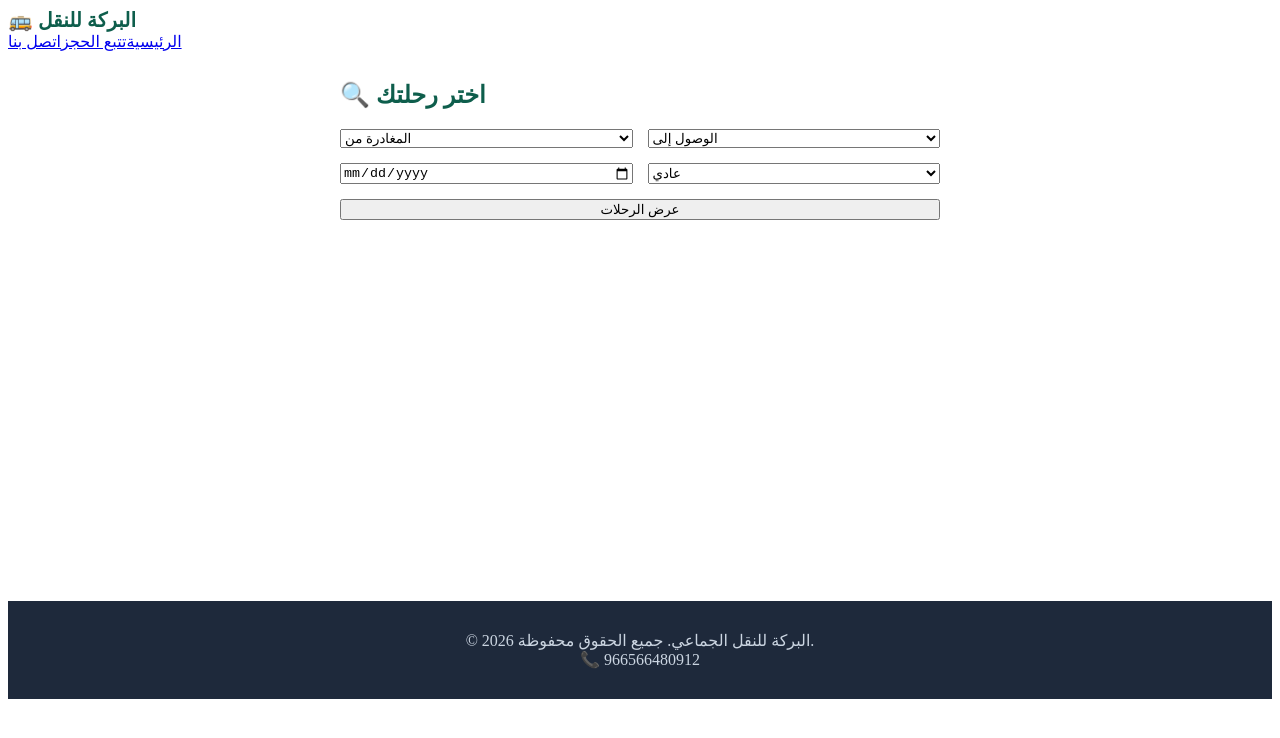
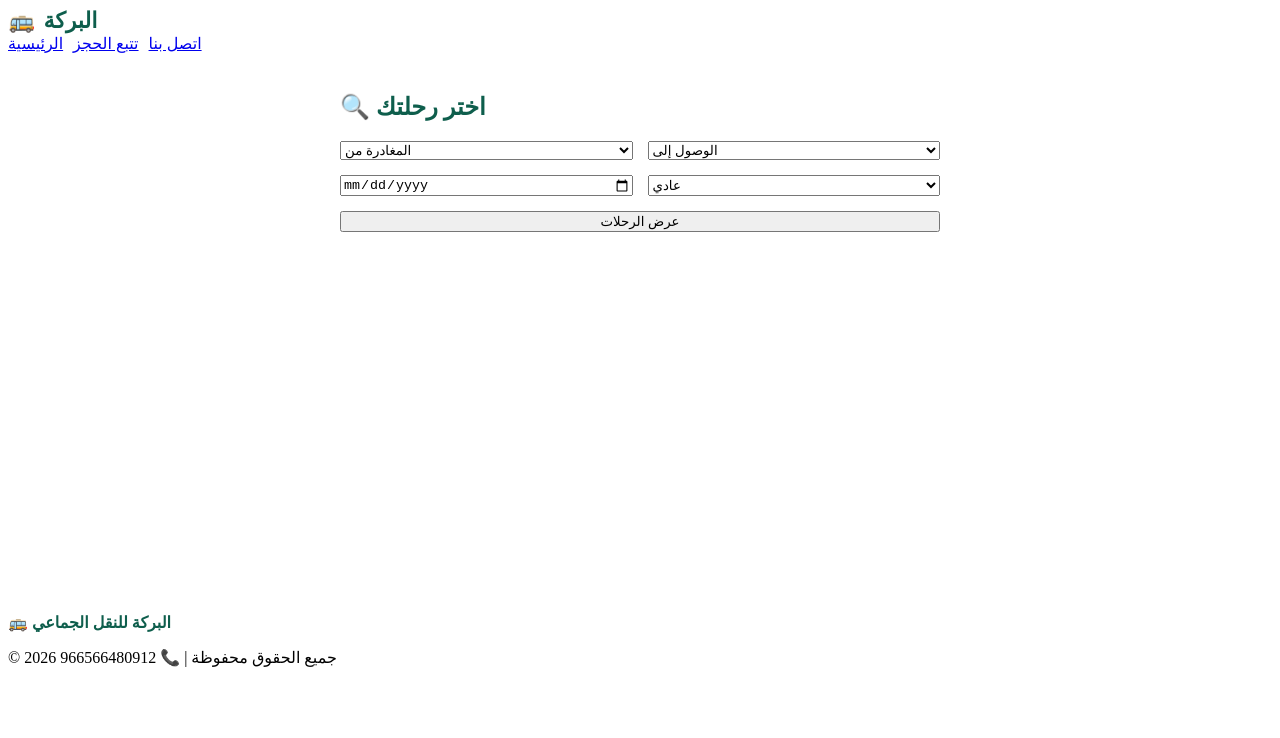
Before and after one commit to alialshatir2-oss/albarka-web, a Next.js app: page / in a window 1280 px wide. Shown: the top 738 px of the page. Built offline with nearby package versions, Linux system fonts and the light colour scheme.

Commit message:
موقع احترافي كامل - خلفية بيضاء وتصميم جذاب

```diff
--- a/components/Layout.js
+++ b/components/Layout.js
@@ -1,17 +1,18 @@
 import { useRouter } from 'next/router'
 import Link from 'next/link'
 
-export default function Layout({ children, showBack = false }) {
+export default function Layout({ children, showBack = false, activeStep = 0 }) {
   const router = useRouter()
+  const steps = ['🔍 البحث', '🚌 الرحلات', '👤 البيانات', '✅ تأكيد']
 
   return (
     <>
       <nav className="navbar">
         <div className="container">
-          <Link href="/" style={{ fontWeight: 'bold', fontSize: '20px', color: '#0e5e4c', textDecoration: 'none' }}>
-            🚌 البركة للنقل
+          <Link href="/" style={{ display: 'flex', alignItems: 'center', gap: '8px', fontWeight: 'bold', fontSize: '22px', color: '#0e5e4c', textDecoration: 'none' }}>
+            <span>🚌</span> البركة
           </Link>
-          <div>
+          <div style={{ display: 'flex', gap: '10px' }}>
             <Link href="/">الرئيسية</Link>
             <Link href="/track">تتبع الحجز</Link>
             <Link href="/contact">اتصل بنا</Link>
@@ -19,18 +20,27 @@ export default function Layout({ children, showBack = false }) {
         </div>
       </nav>
 
-      <div className="container" style={{ marginTop: '30px', marginBottom: '30px', minHeight: '60vh' }}>
+      <div className="container" style={{ marginTop: '40px', marginBottom: '40px', minHeight: '60vh' }}>
         {showBack && (
           <button onClick={() => router.back()} className="back-btn">
             ⬅️ رجوع
           </button>
         )}
+        {activeStep > 0 && (
+          <div className="steps">
+            {steps.map((s, i) => (
+              <span key={i} className={`step ${i + 1 === activeStep ? 'active' : ''}`}>{s}</span>
+            ))}
+          </div>
+        )}
         {children}
       </div>
 
-      <footer style={{ textAlign: 'center', padding: '30px', background: '#1e293b', color: '#cbd5e1', marginTop: '40px' }}>
-        © 2026 البركة للنقل الجماعي. جميع الحقوق محفوظة.
-        <br/>📞 966566480912
+      <footer>
+        <div className="container">
+          <p style={{ fontWeight: 'bold', color: '#0e5e4c', marginBottom: '5px' }}>🚌 البركة للنقل الجماعي</p>
+          <p>© 2026 جميع الحقوق محفوظة | 📞 966566480912</p>
+        </div>
       </footer>
     </>
   )
--- a/styles/global.css
+++ b/styles/global.css
@@ -1,141 +1,110 @@
 /* styles/global.css */
 @import url('https://fonts.googleapis.com/css2?family=Cairo:wght@400;600;700&display=swap');
 
-* {
-  box-sizing: border-box;
-  margin: 0;
-  padding: 0;
+:root {
+  --primary: #0e5e4c;
+  --primary-light: #0f6e5a;
+  --primary-dark: #094639;
+  --accent: #f39c12;
+  --text: #1e293b;
+  --text-light: #64748b;
+  --bg: #ffffff;
+  --border: #e2e8f0;
+  --shadow: 0 4px 20px rgba(0,0,0,0.04);
 }
+
+* { box-sizing: border-box; margin: 0; padding: 0; }
 
 body {
   font-family: 'Cairo', sans-serif;
-  background: #f0f4f8;
+  background: var(--bg);
   direction: rtl;
-  color: #1e293b;
-  line-height: 1.6;
+  color: var(--text);
+  line-height: 1.7;
+  -webkit-font-smoothing: antialiased;
 }
 
-.container {
-  max-width: 1100px;
-  margin: 0 auto;
-  padding: 0 20px;
-}
+.container { max-width: 1150px; margin: 0 auto; padding: 0 20px; }
 
 /* الأزرار */
 .btn {
-  display: inline-block;
+  display: inline-flex; align-items: center; justify-content: center; gap: 8px;
   padding: 14px 28px;
-  background: #0e5e4c;
-  color: white;
-  border: none;
-  border-radius: 10px;
-  font-size: 16px;
-  font-weight: 600;
-  cursor: pointer;
-  transition: all 0.3s ease;
-  text-decoration: none;
+  background: linear-gradient(135deg, var(--primary), var(--primary-light));
+  color: white; border: none; border-radius: 12px;
+  font-size: 16px; font-weight: 600; cursor: pointer;
+  transition: all 0.3s ease; text-decoration: none;
   box-shadow: 0 4px 15px rgba(14,94,76,0.2);
 }
 .btn:hover {
-  background: #0a4a3c;
+  background: linear-gradient(135deg, var(--primary-dark), var(--primary));
   transform: translateY(-2px);
-  box-shadow: 0 6px 20px rgba(14,94,76,0.3);
+  box-shadow: 0 8px 25px rgba(14,94,76,0.3);
 }
 .btn-outline {
-  background: transparent;
-  border: 2px solid #0e5e4c;
-  color: #0e5e4c;
-  box-shadow: none;
+  background: transparent; border: 2px solid var(--primary); color: var(--primary); box-shadow: none;
 }
-.btn-outline:hover {
-  background: #0e5e4c;
-  color: white;
-}
+.btn-outline:hover { background: var(--primary); color: white; }
 
 /* البطاقات */
 .card {
-  background: white;
-  border-radius: 16px;
-  box-shadow: 0 8px 30px rgba(0,0,0,0.05);
-  padding: 25px;
-  margin-bottom: 20px;
-  transition: box-shadow 0.3s;
+  background: white; border-radius: 16px;
+  box-shadow: var(--shadow); padding: 30px; margin-bottom: 24px;
+  border: 1px solid var(--border); transition: all 0.3s ease;
 }
-.card:hover {
-  box-shadow: 0 12px 40px rgba(0,0,0,0.08);
+.card:hover { box-shadow: 0 8px 30px rgba(0,0,0,0.06); }
+
+/* حقول الإدخال */
+input, select, textarea {
+  width: 100%; padding: 14px 18px;
+  border: 2px solid var(--border); border-radius: 12px;
+  font-size: 16px; font-family: 'Cairo', sans-serif;
+  margin-bottom: 16px; transition: all 0.3s ease;
+  background: #f8fafc;
 }
-
-/* النماذج */
-input, select, textarea {
-  width: 100%;
-  padding: 14px 18px;
-  border: 2px solid #e2e8f0;
-  border-radius: 10px;
-  font-size: 16px;
-  font-family: 'Cairo', sans-serif;
-  margin-bottom: 15px;
-  transition: border-color 0.3s;
-}
-input:focus, select:focus, textarea:focus {
-  border-color: #0e5e4c;
-  outline: none;
-}
+input:focus, select:focus { border-color: var(--primary); background: white; outline: none; }
 
 /* الجداول */
-table {
-  width: 100%;
-  border-collapse: collapse;
+table { width: 100%; border-collapse: collapse; }
+th {
+  background: var(--primary); color: white; padding: 14px; text-align: center; font-weight: 600;
+  background: linear-gradient(135deg, var(--primary), var(--primary-light));
 }
-th, td {
-  padding: 14px;
-  text-align: center;
-  border-bottom: 1px solid #e2e8f0;
-}
-th {
-  background: #0e5e4c;
-  color: white;
-  font-weight: 600;
-}
+td { padding: 14px; text-align: center; border-bottom: 1px solid var(--border); }
 
 /* شريط التنقل */
 .navbar {
-  background: white;
-  box-shadow: 0 2px 15px rgba(0,0,0,0.04);
-  padding: 15px 0;
-  position: sticky;
-  top: 0;
-  z-index: 100;
+  background: rgba(255,255,255,0.95); backdrop-filter: blur(10px);
+  box-shadow: 0 1px 10px rgba(0,0,0,0.04); padding: 15px 0;
+  position: sticky; top: 0; z-index: 100;
 }
-.navbar .container {
-  display: flex;
-  justify-content: space-between;
-  align-items: center;
+.navbar .container { display: flex; justify-content: space-between; align-items: center; }
+.navbar a {
+  color: var(--text); text-decoration: none; margin-left: 30px; font-weight: 600;
+  transition: color 0.3s; font-size: 15px;
 }
-.navbar a {
-  color: #1e293b;
-  text-decoration: none;
-  margin-left: 25px;
-  font-weight: 600;
-  transition: color 0.3s;
-}
-.navbar a:hover {
-  color: #0e5e4c;
-}
+.navbar a:hover { color: var(--primary); }
 
 /* زر الرجوع */
 .back-btn {
-  background: none;
-  border: none;
-  color: #0e5e4c;
-  font-size: 16px;
-  font-weight: 600;
-  cursor: pointer;
-  display: inline-flex;
-  align-items: center;
-  gap: 5px;
-  margin-bottom: 15px;
+  background: none; border: none; color: var(--primary); font-size: 16px;
+  font-weight: 600; cursor: pointer; display: inline-flex; align-items: center;
+  gap: 6px; margin-bottom: 20px; transition: color 0.3s;
+}
+.back-btn:hover { color: var(--primary-dark); }
+
+/* الخطوات */
+.steps { display: flex; justify-content: center; gap: 15px; margin-bottom: 30px; flex-wrap: wrap; }
+.step {
+  padding: 10px 20px; border-radius: 25px; font-size: 14px; font-weight: 600;
+  background: #f1f5f9; color: var(--text-light);
+}
+.step.active { background: var(--primary); color: white; }
+
+/* الفوتر */
+footer {
+  text-align: center; padding: 30px; background: #f8fafc; color: var(--text-light);
+  border-top: 1px solid var(--border); margin-top: 60px;
 }
 
-@media (max-width: 768px) {
-  .hide-mobile { display: none; }
-}
+@media (max-width: 768px) { .hide-mobile { display: none; } }
```
